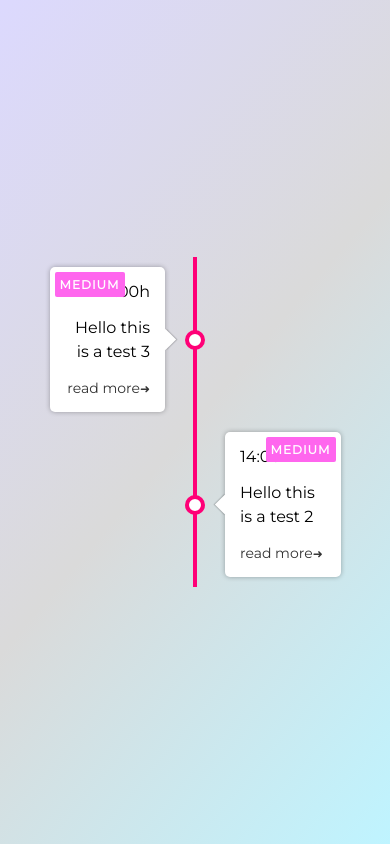
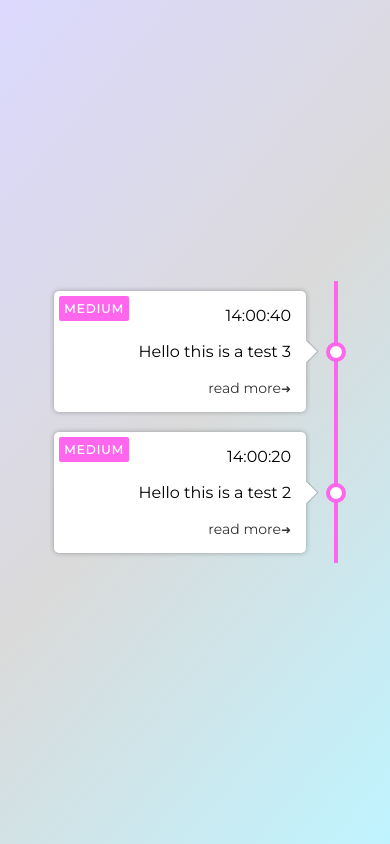
Before and after one commit to PatriciaCostalonga/notification-timeline, a React (Create React App) app: page / in a window 390 px wide. Built offline with nearby package versions, Linux system fonts and the light colour scheme.

Commit message:
style changes

```diff
--- a/src/App.css
+++ b/src/App.css
@@ -25,10 +25,6 @@ h1{
   text-align: center;
 }
 
-/* .active{
-
-} */
-
 .timeline-container{
   display: flex;
   flex-direction: column-reverse;
@@ -37,7 +33,7 @@ h1{
 }
 
 .timeline-container::after{
-  background-color: #ff0077;
+  background-color: #ff66ee;
   content: '';
   position: absolute;
   width: 4px;
@@ -52,13 +48,6 @@ h1{
   padding-right: 30px;
   margin: 10px 0;
   width: 50%;
-}
-
-.timeline-item:nth-child(odd){
-  align-self: flex-end;
-  justify-content: flex-start;
-  padding-right: 0;
-  padding-left: 30px;
 }
 
 .timeline-item-content {
@@ -89,17 +78,6 @@ h1{
   top: calc(50% - 7.5px);
 }
 
-.timeline-item:nth-child(odd) .timeline-item-content::after{
-  box-shadow: -1px 1px 1px rgba(0, 0, 0, 0.2);
-  right: auto;
-  left: -7.5px;
-}
-
-.timeline-item:nth-child(odd) .timeline-item-content{
-  align-items: flex-start;
-  text-align: left;
-}
-
 .timeline-item-content .tag{
   color: #fff;
   font-size: 12px;
@@ -111,11 +89,6 @@ h1{
   top: 5px;
   left: 5px;
   letter-spacing: 1px;
-}
-
-.timeline-item:nth-child(odd) .timeline-item-content .tag{
-  left: auto;
-  right: 5px;
 }
 
 .timeline-item-content .time{
@@ -143,7 +116,7 @@ h1{
 
 .timeline-item-content .circle{
   background-color: #fff;
-  border: 4px solid #ff0077;
+  border: 4px solid #ff66ee;
   border-radius: 50%;
   position: absolute;
   top: calc(50% - 10px);
@@ -153,12 +126,44 @@ h1{
   z-index: 100;
 }
 
-.timeline-item:nth-child(odd) .timeline-item-content .circle{
-  right: auto;
-  left: -40px;
+/* mobile */
+@media only screen and (max-width: 768px){
+  .timeline-item{
+    width: 100%;
+    justify-content: center;
+  }
+
+  .timeline-container::after{
+    left: calc(86% - 1px);
+  }
 }
 
-/* mobile */
-@media only screen and (max-width: 767px){
+@media only screen and (min-width: 768px){
+  .timeline-item:nth-child(odd){
+    align-self: flex-end;
+    justify-content: flex-start;
+    padding-right: 0;
+    padding-left: 30px;
+  }
 
+  .timeline-item:nth-child(odd) .timeline-item-content::after{
+    box-shadow: -1px 1px 1px rgba(0, 0, 0, 0.2);
+    right: auto;
+    left: -7.5px;
+  }
+
+  .timeline-item:nth-child(odd) .timeline-item-content{
+    align-items: flex-start;
+    text-align: left;
+  }
+
+  .timeline-item:nth-child(odd) .timeline-item-content .tag{
+    left: auto;
+    right: 5px;
+  }
+
+  .timeline-item:nth-child(odd) .timeline-item-content .circle{
+    right: auto;
+    left: -40px;
+  }
 }
--- a/src/components/Timeline.js
+++ b/src/components/Timeline.js
@@ -8,60 +8,25 @@ const Timeline = () => {
 
     useEffect(() => {
         const timeId = setTimeout(() => {
-        // After 3 seconds set the show value to false
             console.log("timer");
 
             count.current === 6 ? (count.current = 0) : (count.current = count.current + 1);
-            let newNoti = [...notification, TimelineData[count.current]];
+            let newNotification = [...notification, TimelineData[count.current]];
 
-            if (notification.length >= 6) {
-                newNoti = [TimelineData[count.current]];
+            if (notification.length === 6) {
+                newNotification = [TimelineData[count.current]];
             }
 
-            setNotification(newNoti);
-            }, 2000);
+            setNotification(newNotification);
+        }, 2000);
 
-            return () => {
+        return () => {
             clearTimeout(timeId);
-            };
-        });
-    //         // count.current === 6 ? (count.current = 0) : (count.current = count.current + 1);
-
-    //         // for (let i = 0; i < (count.current++); i++) {
-    //         //     count.current === 6 ? (count.current = 0) : (count.current = count.current + 1);
-    //         // }
-    //         // const n = 8; // Or something else
-
-    //         // [...Array(n)].map((e, i) => <span className="busterCards" key={i}>♦</span>)
-
-    //         // for (var i = 0; i < count ; i++) {
-    //         //     count.current === 6 ? (count.current = 0) : (count.current = count.current + 1);
-    //         //     console.log("timer" + count[i%count.length])
-    //         // }
-
-    //         count.current === 6 ? (count.current = 0) : (count.current = count.current + 1);
-
-    //         setNotification([...notification, TimelineData[count.current - 1]]);
-    //     }, 2000);
+        };
+    });
 
 
-
-    //     return () => {
-    //         clearTimeout(timeId);
-    //     };
-    // });
-
     console.log("count", count, notification);
-
-    console.log(React.Children);
-
-    // return (
-    //     <div className="timeline-container">
-    //         {React.Children.map((data, id) => (
-    //             <TimelineItem data={data} key={id} />
-    //         ))}
-    //     </div>
-    //     );
 
     return (
         <div className="timeline-container">
@@ -69,7 +34,7 @@ const Timeline = () => {
                 <TimelineItem data={data} key={id} />
             ))}
         </div>
-        );
+    );
 };
 
 export default Timeline;
--- a/src/data.js
+++ b/src/data.js
@@ -2,7 +2,7 @@ const data = [
     {
         id: 1,
         text: 'Hello this is a test 1',
-        time: '14:00h',
+        time: '14:00:00',
         category: {
             tag: 'medium',
             color: '#ff66ee'
@@ -15,7 +15,7 @@ const data = [
     {
         id: 2,
         text: 'Hello this is a test 2',
-        time: '14:00h',
+        time: '14:00:20',
         category: {
             tag: 'medium',
             color: '#ff66ee'
@@ -28,7 +28,7 @@ const data = [
     {
         id: 3,
         text: 'Hello this is a test 3',
-        time: '14:00h',
+        time: '14:00:40',
         category: {
             tag: 'medium',
             color: '#ff66ee'
@@ -41,7 +41,7 @@ const data = [
     {
         id: 4,
         text: 'Hello this is a test 4',
-        time: '14:00h',
+        time: '14:01:00',
         category: {
             tag: 'medium',
             color: '#ff66ee'
@@ -54,7 +54,7 @@ const data = [
     {
         id: 5,
         text: 'Hello this is a test 5',
-        time: '14:00h',
+        time: '14:01:20',
         category: {
             tag: 'medium',
             color: '#ff66ee'
@@ -67,7 +67,7 @@ const data = [
     {
         id: 6,
         text: 'Hello this is a test 6',
-        time: '14:00h',
+        time: '14:01:40',
         category: {
             tag: 'medium',
             color: '#ff66ee'
@@ -80,7 +80,7 @@ const data = [
     {
         id: 7,
         text: 'Hello this is a test 7',
-        time: '14:00h',
+        time: '14:02:00',
         category: {
             tag: 'medium',
             color: '#ff66ee'
```
